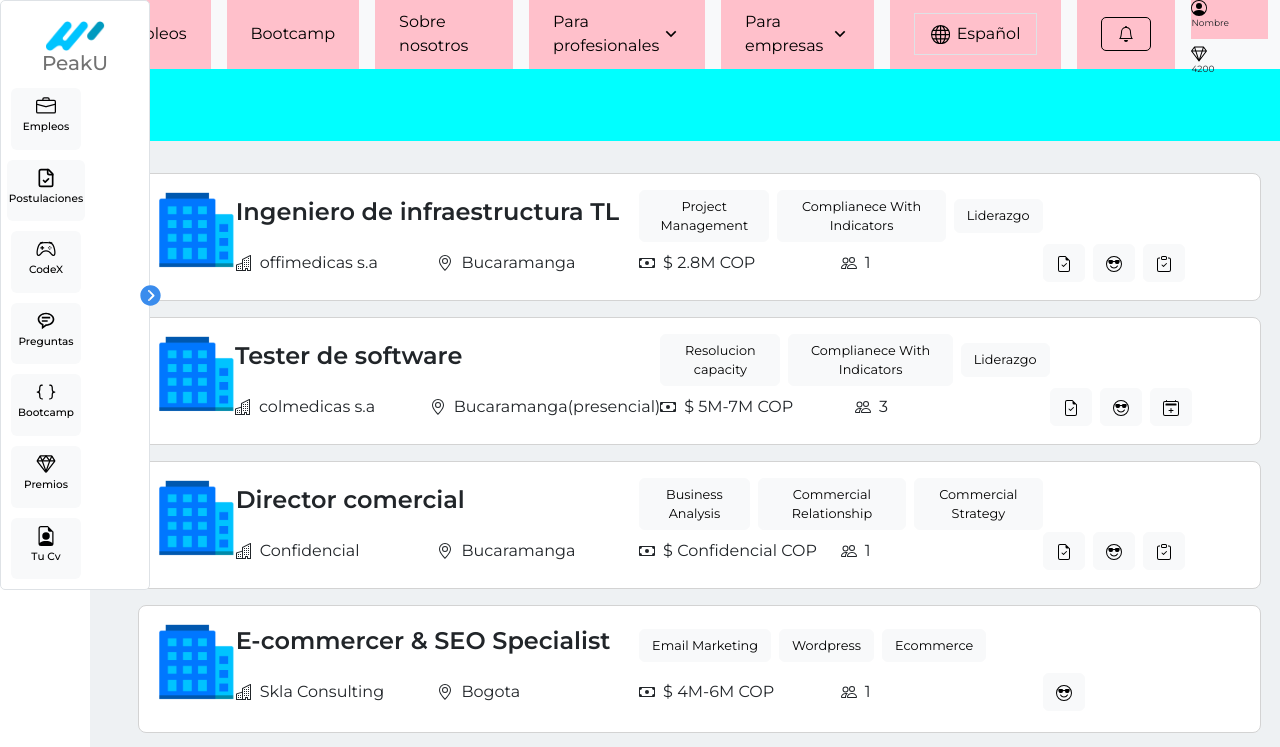
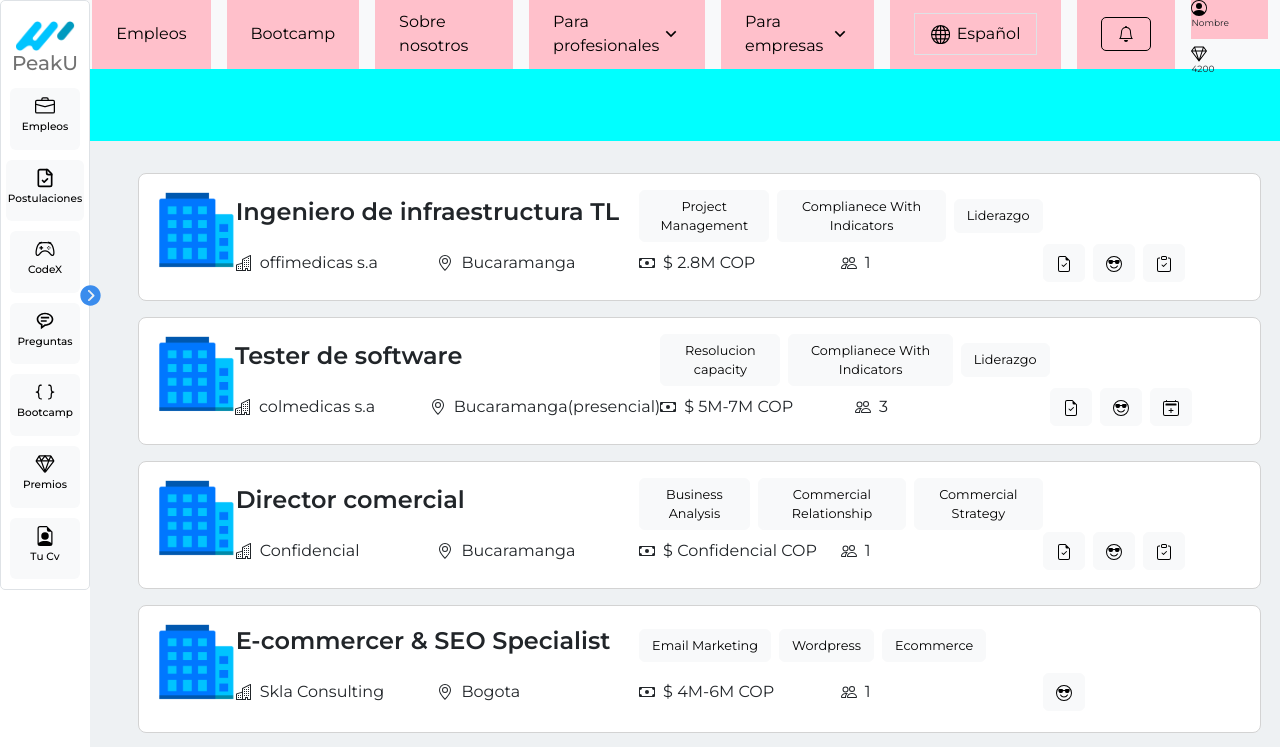
Before and after one commit to walson273/BootcampPeak, a React (Create React App) app in the folder WS3_React/ws3/: page / in a window 1280 px wide. Shown: the top 747 px of the page. Built offline with nearby package versions, Linux system fonts and the light colour scheme.

Commit message:
flechitas

```diff
--- a/WS3_React/ws3/src/slide_Bar.js
+++ b/WS3_React/ws3/src/slide_Bar.js
@@ -6,9 +6,9 @@
     const [open, setOpen] = useState(true);
     return (
         <React.Fragment>
-            <div className={'slidebar border'} style={{ width: open ? '150px' : '90px' }}>
+            <div className={'slidebar border'} style={{ width: open ? '90px' : '150px' }}>
             {/* <div className={'slidebar border'}> */}
-                <IoIosArrowDroprightCircle id='flechita' className='arrow' style={{ margin: open ? '0px -150px 0px 0px' : '0px -90px 0px 0px' }} onClick={() => setOpen(!open)}/>
+                <IoIosArrowDroprightCircle id='flechita' className='arrow' style={{ margin: open ? '0px -90px 0px 0px' : '0px -150px 0px 0px' }} onClick={() => setOpen(!open)}/>
                 {/* <button className='arrow btn btn-success' id='flechita' onClick={() => setOpen(!open)}>holi</button> */}
                 <nav>
                     <ul className='nav'>
```
